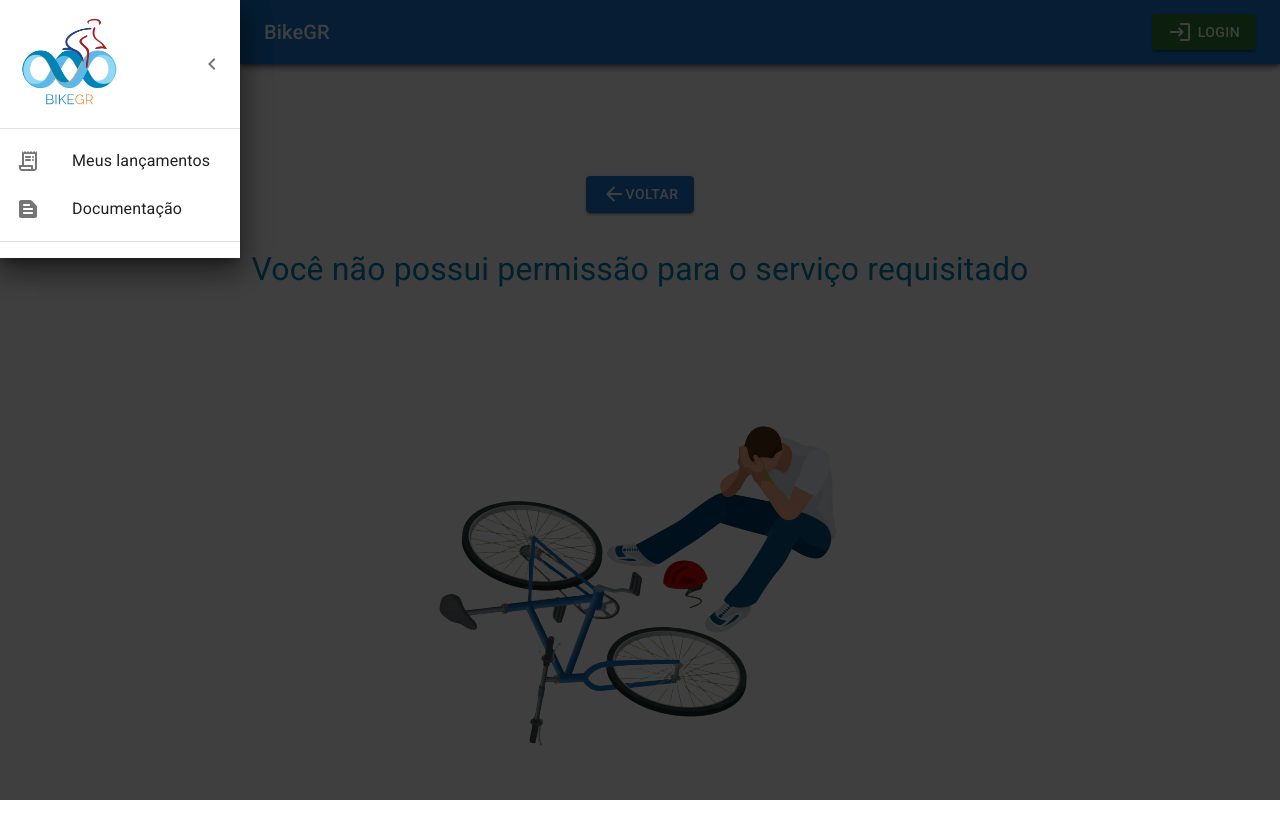
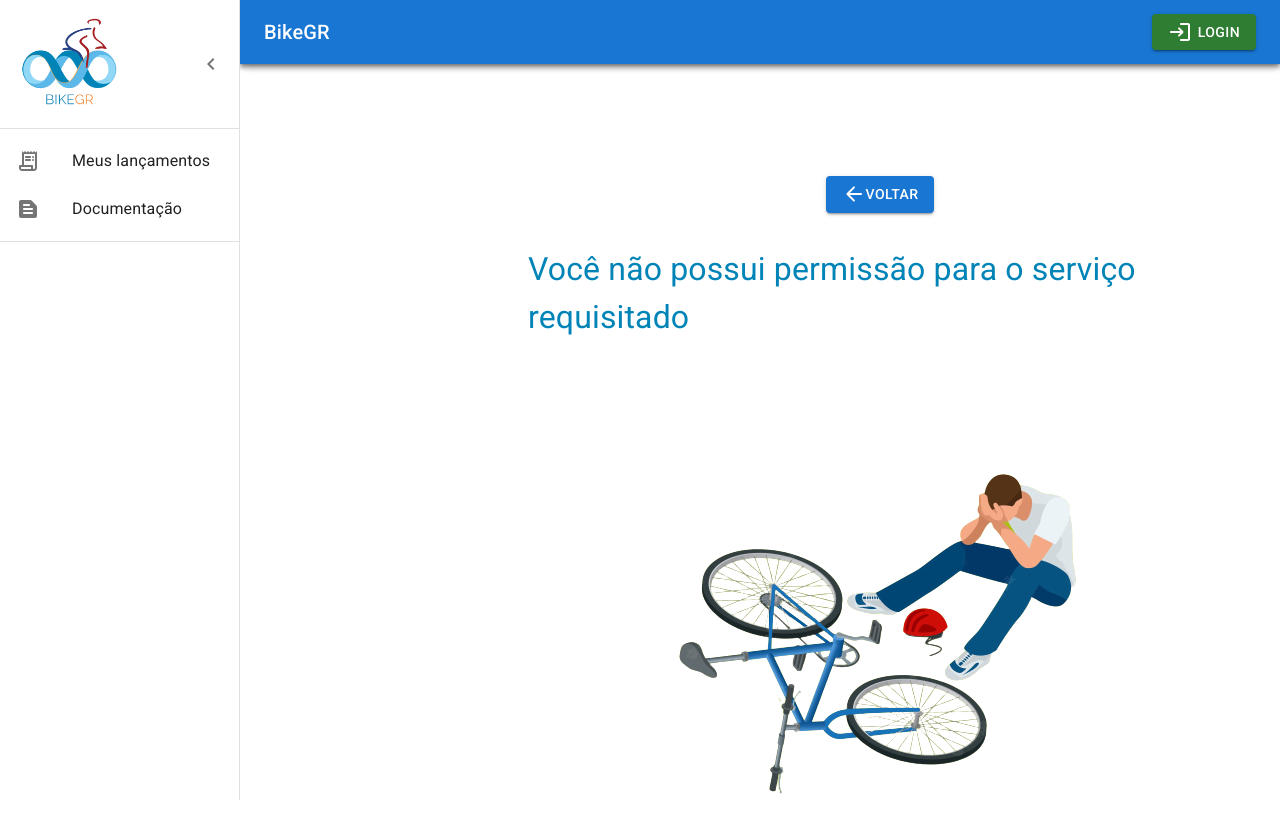
Before and after one commit to andrade-bruno/modalgr-training-process, a React (Create React App) app in the folder 04/: page /admin in a window 1280 px wide. Shown: the top 838 px of the page. Built offline with nearby package versions, Linux system fonts and the light colour scheme.

Commit message:
chore(1112): created WelcomeCard for Dashboard

```diff
--- a/04/src/pages/Dashboard/index.tsx
+++ b/04/src/pages/Dashboard/index.tsx
@@ -1,12 +1,49 @@
+import { useEffect } from 'react'
 import { useUserContext } from 'contexts/UserContext'
 import Unauthorized from 'pages/Unauthorized'
+import { Main, WelcomeCard, DashboardBike } from './styles'
+import { useBikesContext } from 'contexts/BikesContext'
+import { Button } from '@mui/material'
+import theme from 'styles/theme'
+import { Link } from 'react-router-dom'
 
 const Dashboard = () => {
-	const { user } = useUserContext()
+	const { user, token } = useUserContext()
+	const { bikes, getBikes } = useBikesContext()
+
+	useEffect(() => {
+		if (token && user.nivel_id === 2) getBikes()
+	}, [token, user])
+
 	if (user.nivel_id !== 2) return <Unauthorized />
 
+	const availableBikes = bikes[0] && bikes.filter(bike => bike.status == true && bike.colaborador_id == null)
+
 	return (
-		<h1>Dashboard</h1>
+		<>
+			<h1>Dashboard</h1>
+			<Main>
+				<WelcomeCard>
+					<div>
+						<p style={{color: theme.colors.orange, fontWeight: 900}}>Olá {user.nome.split(' ')[0]}!</p>
+						<p>
+							Hoje <b>{availableBikes && ((availableBikes.length < 1) ? 'não temos nenhuma bicicleta disponível' : availableBikes.length == 1 ? 'temos 1 bicicleta disponível' : `temos ${availableBikes.length} bicicletas disponíveis`)}</b> para entrega.
+						</p>
+						<p>
+							Verifique a lista no botão abaixo.
+						</p>
+						<Link to='/admin/bikes'>
+							<Button variant='outlined' style={{borderColor: theme.colors.orange, color: theme.colors.orange}}>
+								Bicicletas
+							</Button>
+						</Link>
+					</div>
+					<div>
+						<DashboardBike src='/assets/dashboard-bike.png' alt='Imagem de bicicleta'/>
+					</div>
+				</WelcomeCard>
+			</Main>
+		</>
 	)
 }
 
--- /dev/null
+++ b/04/src/pages/Dashboard/styles.ts
@@ -0,0 +1,57 @@
+import styled from 'styled-components'
+
+export const TemplateCard = styled.section`
+	box-shadow: 6px 6px 12px rgba(0, 0, 0, 0.25);
+	border-radius: 8px;
+	background: #f5f5f5;
+	padding: 10px;
+`
+
+export const Main = styled.main`
+	width: 100%;
+    display: flex;
+    flex-direction: row;
+    align-items: center;
+    flex-wrap: wrap;
+	gap: 20px;
+
+	@media (min-width: 840px) {
+        gap: 32px;
+        justify-content: flex-start;
+    }
+    @media (max-width: 840px) {
+        gap: 16px;
+        justify-content: center;
+    }
+    @media (max-width: 360px) {
+        gap: 8px;
+        justify-content: center;
+    }
+`
+
+export const WelcomeCard = styled(TemplateCard)`
+	display: flex;
+	flex-direction: row;
+    flex-wrap: wrap;
+	gap: 10px;
+	width: 60%;
+	align-items: center;
+	justify-content: space-between;
+
+	@media (min-width: 840px) {
+        flex-direction: row;
+    }
+    @media (max-width: 840px) {
+        flex-direction: row;
+    }
+    @media (max-width: 360px) {
+        flex-direction: column;
+    }
+`
+
+export const DashboardBike = styled.img`
+	object-fit: contain;
+	overflow: hidden;
+	width: 10em;
+	height: 10em;
+`
--- a/04/src/pages/Default/index.tsx
+++ b/04/src/pages/Default/index.tsx
@@ -98,8 +98,8 @@ export default function DefaultPage({children}: {children?: any}) {
 						boxSizing: 'border-box',
 					},
 				}}
-				variant="temporary"
-				anchor="top"
+				variant="persistent"
+				anchor="left"
 				open={open}
 			>
 				<DrawerHeader sx={{ display: 'flex', justifyContent: 'space-between' }}>
--- a/04/src/styles/theme.ts
+++ b/04/src/styles/theme.ts
@@ -1,5 +1,8 @@
 export const theme = {
 	colors: {
-		main: '#0084B7'
+		main: '#0084B7',
+		orange: '#ED6C02'
 	}
 }
+
+export default theme
```
Also changed, not shown: 04/public/assets/dashboard-bike.png (added).
